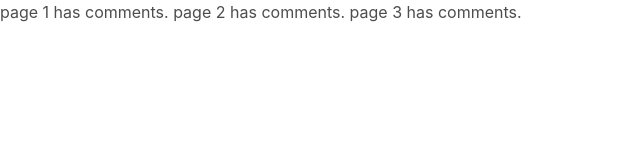
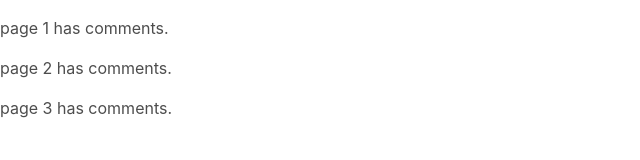
Before and after one commit to Sugarlessmuffins/list-domain, a plain HTML site: page index.html in a window 1280 px wide. Shown: the whole page, without its empty margins (0-640 px from the left). Drawn offline with Linux system fonts and the light colour scheme.

Commit message:
Update index.html

```diff
--- a/index.html
+++ b/index.html
@@ -18,9 +18,9 @@
     </style>
 </head>
 <body>
-page 1 has <span data-path="/1" class="waline-comment-count" /> comments.
-page 2 has <span data-path="/2" class="waline-comment-count" /> comments.
-page 3 has <span data-path="/3" class="waline-comment-count" /> comments.
+<p>page 1 has <span data-path="/1" class="waline-comment-count" /> comments.</p>
+<p>page 2 has <span data-path="/2" class="waline-comment-count" /> comments.</p>
+<p>page 3 has <span data-path="/3" class="waline-comment-count" /> comments.</p>
 <script type="module">
   import { commentCount } from 'https://unpkg.com/@waline/client@v3/dist/comment.js';
 
```
